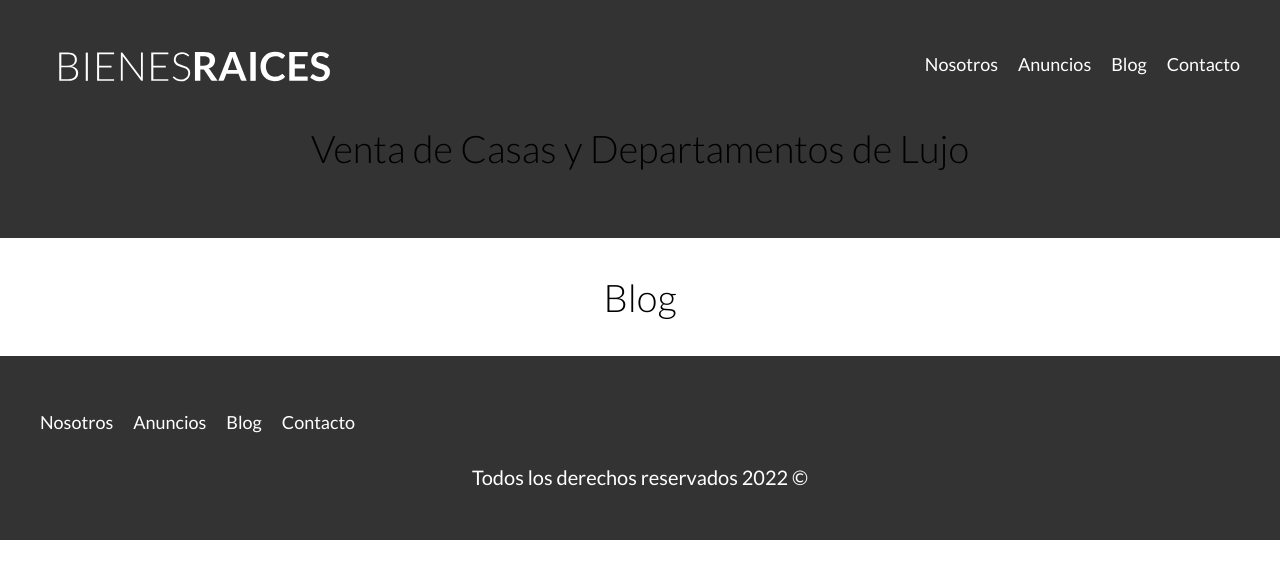
After one commit to HenryNiama/BienesRaices, a PHP site: page /blog.html in a window 1280 px wide. The commit adds this page. Shown: the top 579 px of the page. Run offline with PHP 8.4, Linux system fonts and the light colour scheme; some libraries are stand-ins or nearby versions.

Commit message:
SASS al header y footer
- Se crea archivos _footer.scss y _header.scss , _ navegacion.scss y se los importan en app.scss
- Se escribe estilos en todos los creados anteriormente.
- Se copia el index.html y sea crean los archivos nosotros.html, blog.html, contacto.html y anuncios.html

```diff
--- /dev/null
+++ b/blog.html
@@ -0,0 +1,56 @@
+<!DOCTYPE html>
+<html lang="en">
+<head>
+    <meta charset="UTF-8">
+    <meta http-equiv="X-UA-Compatible" content="IE=edge">
+    <meta name="viewport" content="width=device-width, initial-scale=1.0">
+    <title>Bienes Raices</title>
+    <link rel="stylesheet" href="build/css/app.css">
+</head>
+<body>
+
+    <header class="header">
+        <div class="contenedor contenido-header">
+
+            <div class="barra">
+                <a href="/">
+                    <img src="/build/img/logo.svg" alt="Logotipo de Bienes Raices">
+                </a>
+                <nav class="navegacion">
+                    <a href="nosotros.html">Nosotros</a>
+                    <a href="anuncios.html">Anuncios</a>
+                    <a href="blog.html">Blog</a>
+                    <a href="contacto.html">Contacto</a>
+                </nav>
+            </div><!--Barra-->
+
+            <h1>
+                Venta de Casas y Departamentos de Lujo
+            </h1>
+
+        </div>
+    </header>
+
+    <main class="contenedor seccion">
+        <h1>Blog</h1>
+    </main>
+
+
+    <footer class="footer seccion">
+
+        <div class="contenedor contenedor-footer">
+            <nav class="navegacion">
+                <a href="nosotros.html">Nosotros</a>
+                <a href="anuncios.html">Anuncios</a>
+                <a href="blog.html">Blog</a>
+                <a href="contacto.html">Contacto</a>
+            </nav>
+        </div>
+
+        <p class="copyright">Todos los derechos reservados 2022 &copy;</p>
+    </footer>
+
+
+    <script src="/build/js/bundle.js.min.map"></script>
+</body>
+</html>
--- a/src/scss/app.scss
+++ b/src/scss/app.scss
@@ -3,3 +3,8 @@
 @import 'base/mixins';
 @import 'base/globales';
 @import 'base/utilidades';
+
+/** UI **/
+@import 'layout/header';
+@import 'layout/navegacion';
+@import 'layout/footer';
--- /dev/null
+++ b/src/scss/layout/_footer.scss
@@ -0,0 +1,14 @@
+.footer{
+
+    padding: $separacion / 2 0;
+    background-color: $grisOscuro;
+
+    .contenedor-footer{
+        padding-top: $separacion / 2;
+    }
+
+    .copyright{
+        color: $blanco;
+        text-align: center;
+    }
+}
--- /dev/null
+++ b/src/scss/layout/_header.scss
@@ -0,0 +1,4 @@
+.header{
+    background-color: $grisOscuro;
+    padding: 1rem 0 3rem 0
+}
--- /dev/null
+++ b/src/scss/layout/_navegacion.scss
@@ -0,0 +1,37 @@
+.barra{
+    display: flex;
+    flex-direction: column;
+    padding-top: 3rem;
+
+    @include tablet{
+        flex-direction: row;
+        justify-content: space-between;
+    }
+}
+
+.navegacion{
+
+    @include tablet{
+        display: flex;
+        align-items: center;
+    }
+
+    a{
+        color: $blanco;
+        text-decoration: none;
+        font-size: 2.2rem;
+
+        display: block;
+        text-align: center;
+
+        @include tablet{
+            margin-right: 2rem;
+            font-size: 1.8rem;
+
+            &:last-of-type{
+                margin-right: 0;
+            }
+        }
+    }
+
+}
```
Also changed, not shown: anuncios.html (added, +56 -0 lines), base.html (added, +56 -0 lines), build/css/app.css (+1 -1 lines), contacto.html (added, +56 -0 lines), nosotros.html (added, +56 -0 lines), 1 other file.
